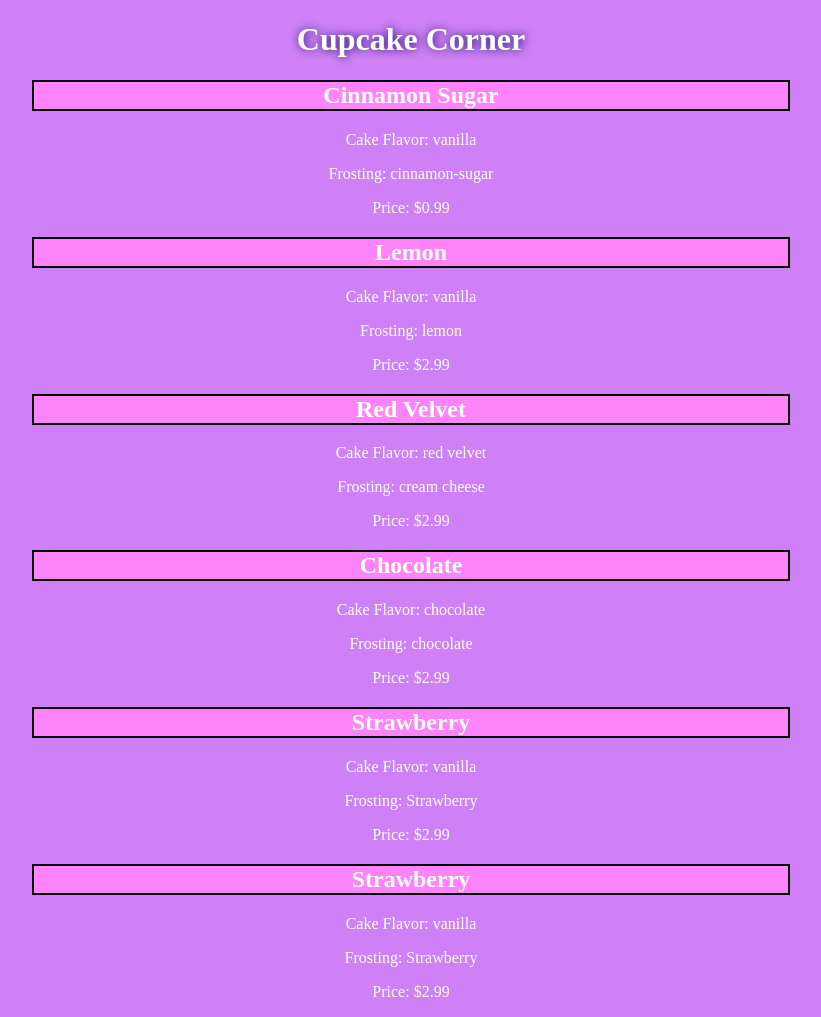
After one commit to mitchhenline/cupcake_app, a Flask app: page / in a window 1280 px wide. The commit adds this page. Shown: the whole page, without its empty margins (229-1050 px from the left). Run offline with Flask 2, Linux system fonts and the light colour scheme.

Commit message:
a few parts left of 4

```diff
--- /dev/null
+++ b/cupcakedisplay.csv
@@ -0,0 +1,7 @@
+type,name,cake,price,filling,frosting,sprinkles
+mini,Cinnamon Sugar,vanilla,0.99,,cinnamon-sugar,[]
+mega,Lemon,vanilla,2.99,True,lemon,['lemon heads']
+mega,Red Velvet,red velvet,2.99,True,cream cheese,[]
+gluten free,Chocolate,chocolate,2.99,False,chocolate,['chocolate shavings']
+mega,Strawberry,vanilla,2.99,True,Strawberry,[]
+mega,Strawberry,vanilla,2.99,True,Strawberry,['sliced strawberry']
--- a/cupcakes.py
+++ b/cupcakes.py
@@ -63,6 +63,8 @@ cupcake_list = [
 
 # ////////////////////////////////////////////////
 
+#-----------------------------------PRINTS LIST OF CUPCAKES INTO TERMINAL
+
 def read_csv(file):
     with open(file) as csvfile:
         reader = csv.DictReader(csvfile)
@@ -71,6 +73,9 @@ def read_csv(file):
             pprint(row)
 
 read_csv("sample.csv")
+
+
+#-----------------------TAKES LIST OF CUPCAKES AND WRITES//OVERWRITES CURRENT LIST OF CUPCAKES IN CSVFILE
 
 def write_csv(file, cupcake_list):
     with open(file, "w", newline="\n") as csvfile:
@@ -87,6 +92,9 @@ def write_csv(file, cupcake_list):
 
 # write_csv("sample.csv", cupcake_list)
 
+
+#------------------------------APPENDS INDIVIDUAL CUPCAKE TO CUPCAKE LIST
+
 def append_csv(file, cupcake):
     with open(file, "a", newline="\n") as csvfile:
         fieldnames= ["type", "name", "cake", "price", "filling", "frosting", "sprinkles"]
@@ -101,3 +109,25 @@ cupcake5 = Mega("Strawberry", 2.99, "vanilla", True, "Strawberry")
 cupcake5.add_sprinkles("sliced strawberry")
 
 # append_csv("sample.csv", cupcake5)
+
+
+
+def get_cupcakes(file):
+    with open(file) as csvfile:
+        reader = csv.DictReader(csvfile)
+        reader = list(reader)
+        return reader
+
+#---------------Adding cupcakes to orders-------------
+
+def find_cupcakes(file, name):
+    for cupcake in get_cupcakes(file):
+        if cupcake["name"] == name:
+            return cupcake
+    return None
+
+def add_cupcake_dictionary(file, cupcake):
+    with open(file, "a", newline="\n") as csvfile:
+        fieldnames= ["type", "name", "cake", "price", "filling", "frosting", "sprinkles"]
+        writer = csv.DictWriter(csvfile, fieldnames=fieldnames)
+        writer.writerow(cupcake)
--- /dev/null
+++ b/currentorder.csv
@@ -0,0 +1 @@
+type,name,cake,price,filling,frosting,sprinkles
--- /dev/null
+++ b/orders.csv
@@ -0,0 +1,2 @@
+mega,Lemon,vanilla,2.99,True,lemon,['lemon heads']
+mega,Lemon,vanilla,2.99,True,lemon,['lemon heads']
--- a/server.py
+++ b/server.py
@@ -1,10 +1,11 @@
-from flask import Flask, render_template
+from flask import Flask, render_template, url_for, redirect
+from cupcakes import get_cupcakes, find_cupcakes, add_cupcake_dictionary
 
 app = Flask(__name__)
 
 @app.route("/")
 def home():
-    return render_template("index.html")
+    return render_template("index.html", cupcakes = get_cupcakes("cupcakedisplay.csv"))
 
 @app.route("/order")
 def order():
@@ -12,12 +13,22 @@ def order():
 
 @app.route("/cupcakes")
 def cupcakes():
-    return render_template("cupcakes.html")
+    return render_template("cupcake.html")
 
 @app.route("/individual_cupcake")
 def individual_cupcake():
     return render_template("individual_cupcake.html")
 
+@app.route('/add-cupcake/<name>')
+def add_cupcake(name):
+    cupcake = find_cupcakes("cupcakedisplay.csv", name)
+
+    if cupcake:
+        add_cupcake_dictionary("orders.csv", cupcake)
+        return redirect(url_for("home"))
+    else:
+        return "Cupcake not found."
+
 if __name__ == "__main__":
     app.env = "development"
     app.run(debug = True, port = 4545, host = "localhost")
--- a/static/style.css
+++ b/static/style.css
@@ -1,4 +1,20 @@
-* {
-    background-color: darkorchid;
+body {
+    background-color: rgb(207, 128, 246);
     color: white;
+    text-align: center;
 }
+
+.text {
+}
+
+#mainheader {
+    text-shadow: rgb(16, 16, 98) 1px 0 10px;
+
+}
+
+#cupcakename {
+    border: 2px solid black;
+    margin-left: 20%;
+    margin-right: 20%;
+    background-color: rgb(255, 132, 251);
+}
--- /dev/null
+++ b/templates/index.html
@@ -0,0 +1,19 @@
+<!DOCTYPE html>
+<html lang="en">
+<head>
+    <meta charset="UTF-8">
+    <meta http-equiv="X-UA-Compatible" content="IE=edge">
+    <meta name="viewport" content="width=device-width, initial-scale=1.0">
+    <link rel="stylesheet" href="static/style.css">
+    <title>Cupcake Corner</title>
+</head>
+<body>
+    <h1 id="mainheader">Cupcake Corner</h1>
+    {% for cupcake in cupcakes %}
+        <h2 id="cupcakename">{{ cupcake["name"] }}</h2>
+        <p class="text">Cake Flavor: {{ cupcake["cake"] }}</p>
+        <p class="text">Frosting: {{ cupcake["frosting"] }}</p>
+        <p class="text">Price: ${{ cupcake["price"] }}</p>
+    {% endfor %}
+</body>
+</html>
```
Also changed, not shown: templates/cupcake.html (added, +19 -0 lines), individual_cupcake.html (deleted), order.html (deleted), templates/individual_cupcake.html (added), templates/order.html (added).
